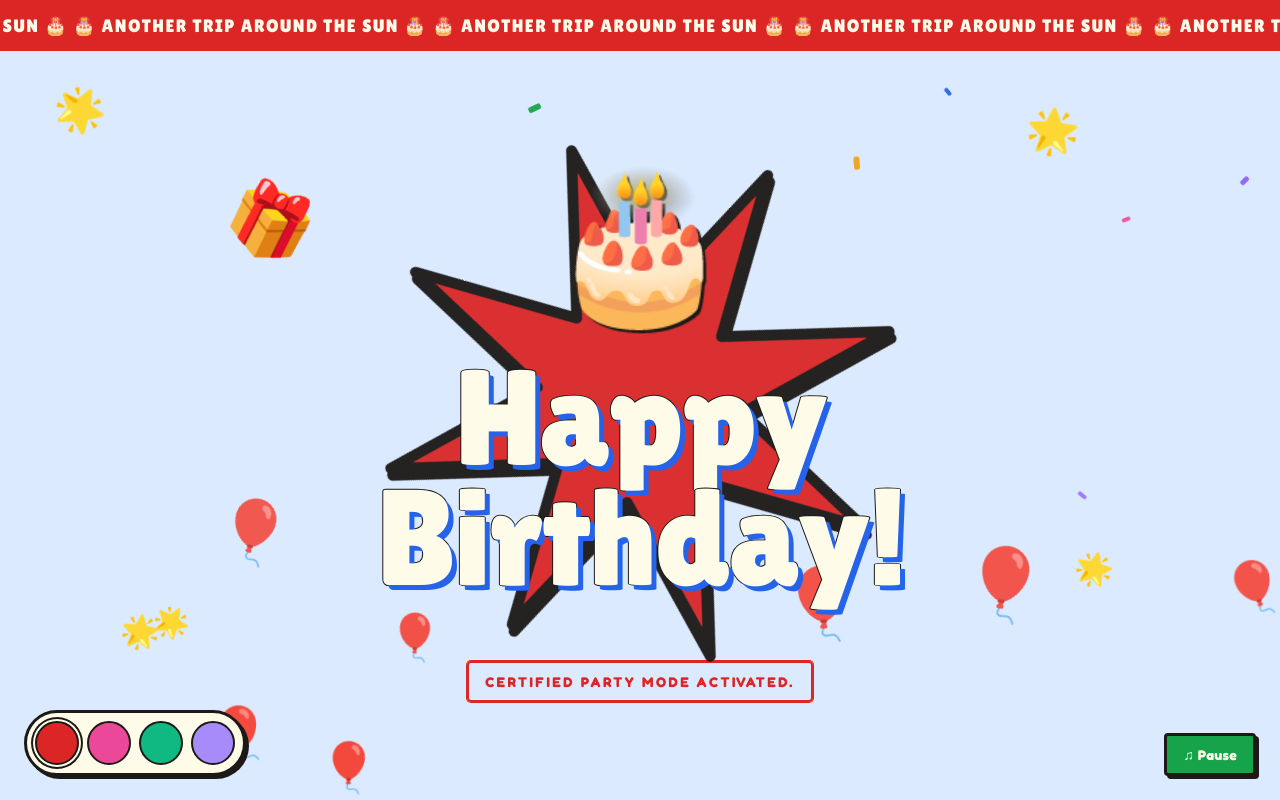
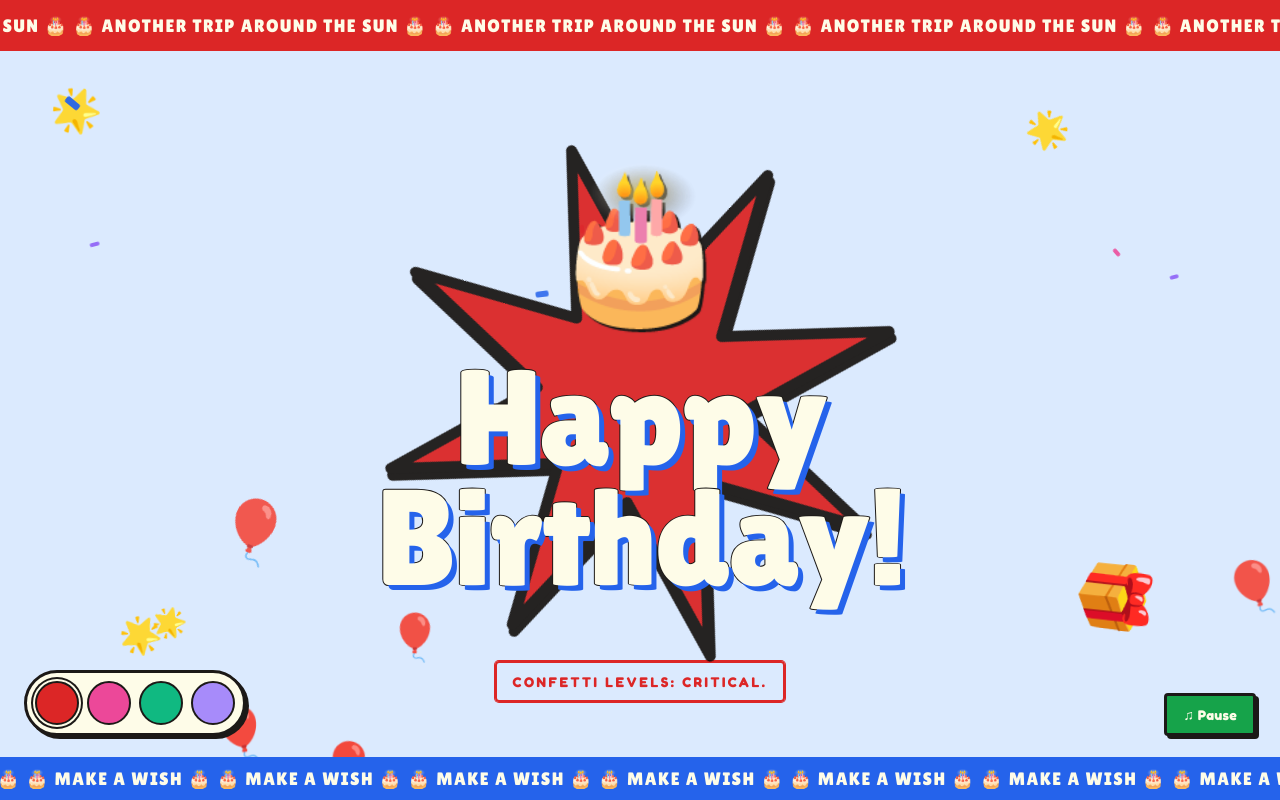
Before and after one commit to rplasc/birthday-site, a Next.js app: page / in a window 1280 px wide. Both pictures are taken after a click on the button "Yes". Built offline with nearby package versions, Linux system fonts and the light colour scheme.

Commit message:
Adjust animation and added bottom marquee

```diff
--- a/src/app/globals.css
+++ b/src/app/globals.css
@@ -115,6 +115,19 @@ body {
   padding: var(--space-sm) 0;
   overflow: hidden;
   transition: background-color 0.25s ease;
+}
+
+/* Bottom marquee on celebration — anchored to viewport bottom so it tracks
+   address-bar reveal on iOS, painted in the theme's second accent so the
+   top/bottom pair shows two different theme hues. */
+.marquee-bar--bottom {
+  position: fixed;
+  bottom: 0;
+  left: 0;
+  right: 0;
+  z-index: 20;
+  background: var(--blue);
+  padding: var(--space-xs) 0;
 }
 
 .marquee-text {
@@ -238,6 +251,13 @@ body {
   bottom: var(--space-corner);
   right: var(--space-corner);
   z-index: 30;
+}
+
+/* Lift the floating corners above the bottom marquee on the celebration
+   screen. Top-marquee-only prompt screen keeps the closer-to-edge anchor. */
+.bg-celebrate .corner-bl,
+.bg-celebrate .corner-br {
+  bottom: calc(var(--space-corner) + 2.5rem);
 }
 
 .btn-yes {
@@ -401,8 +421,7 @@ body {
 }
 
 @keyframes pop-in {
-  0%   { transform: scale(0.4); opacity: 0; }
-  70%  { transform: scale(1.08); opacity: 1; }
+  0%   { transform: scale(0.5); opacity: 0; }
   100% { transform: scale(1); opacity: 1; }
 }
 
@@ -437,20 +456,28 @@ body {
 }
 
 .anim-spin-slow {
-  animation: spin-slow 5s linear infinite;
+  animation: spin-slow 10s linear infinite;
 }
 
 .anim-confetti-fall {
   animation: confetti-fall 6s linear forwards;
 }
 
+/* Bounces 4× over ~10s then rests — page settles into ambient afterglow
+   after the entrance choreography instead of jiggling forever. */
 .anim-bounce-cake {
-  animation: bounce-cake 1s ease-in-out infinite;
+  animation: bounce-cake 2.4s ease-in-out 4;
 }
 
 .anim-marquee {
   display: inline-block;
   animation: marquee-scroll 14s linear infinite;
+}
+
+/* Opposite direction + slower than top — two marquees that don't twin. */
+.anim-marquee-reverse {
+  display: inline-block;
+  animation: marquee-scroll 18s linear infinite reverse;
 }
 
 .anim-wiggle {
@@ -461,8 +488,9 @@ body {
   animation: slide-away 0.4s ease-in forwards;
 }
 
+/* Out-expo entrance — confident, decisive, no dated boing. */
 .anim-pop-in {
-  animation: pop-in 0.5s cubic-bezier(0.34, 1.56, 0.64, 1) both;
+  animation: pop-in 0.55s cubic-bezier(0.16, 1, 0.3, 1) both;
 }
 
 .anim-card-rise {
@@ -709,6 +737,7 @@ body {
   .anim-confetti-fall,
   .anim-bounce-cake,
   .anim-marquee,
+  .anim-marquee-reverse,
   .anim-wiggle,
   .anim-slide-away,
   .anim-pop-in,
--- a/src/app/page.tsx
+++ b/src/app/page.tsx
@@ -26,6 +26,7 @@ interface Variations {
   hero: string;
   teaseText: string;
   celebrateMarquee: string;
+  celebrateBottomMarquee: string;
   celebrateCaption: string;
   surprises: string[];
 }
@@ -74,7 +75,9 @@ function generateDecorations(palette: string[], surprises: string[]): Decoration
   let id = 0;
   const color = () => palette[Math.floor(Math.random() * palette.length)];
 
-  for (let i = 0; i < 7; i++) {
+  // Counts kept lean — edge-bias and motion variance carry the chaos,
+  // not raw quantity. More decorations past this point becomes noise.
+  for (let i = 0; i < 5; i++) {
     list.push({
       id: id++, type: "balloon",
       x: rand(4, 96), y: 0,
@@ -82,15 +85,15 @@ function generateDecorations(palette: string[], surprises: string[]): Decoration
       color: color(), rotate: rand(-20, 20), size: rand(42, 68), dx: 0,
     });
   }
-  for (let i = 0; i < 5; i++) {
+  for (let i = 0; i < 4; i++) {
     list.push({
       id: id++, type: "star",
       x: edgeX(), y: edgeY(),
-      delay: rand(0, 1.5), duration: rand(3, 7),
+      delay: rand(0, 1.5), duration: rand(6, 12),
       color: color(), rotate: 0, size: rand(22, 44), dx: 0,
     });
   }
-  for (let i = 0; i < 14; i++) {
+  for (let i = 0; i < 10; i++) {
     list.push({
       id: id++, type: "confetti",
       x: rand(0, 100), y: -2,
@@ -224,6 +227,7 @@ export default function Home() {
     hero: themeDef.heroes[0],
     teaseText: themeDef.teaseTexts[0],
     celebrateMarquee: themeDef.celebrateMarquees[0],
+    celebrateBottomMarquee: themeDef.celebrateBottomMarquees[0],
     celebrateCaption: themeDef.celebrateCaptions[0],
     surprises: themeDef.surpriseStickers.slice(0, 1),
   }));
@@ -237,6 +241,7 @@ export default function Home() {
       hero: pickOne(def.heroes),
       teaseText: pickOne(def.teaseTexts),
       celebrateMarquee: pickOne(def.celebrateMarquees),
+      celebrateBottomMarquee: pickOne(def.celebrateBottomMarquees),
       celebrateCaption: pickOne(def.celebrateCaptions),
       surprises: pickN(def.surpriseStickers, Math.random() < 0.5 ? 1 : 2),
     });
@@ -244,6 +249,7 @@ export default function Home() {
 
   const marqueeTease = variations.teaseText.repeat(24);
   const marqueeCelebrate = variations.celebrateMarquee.repeat(24);
+  const marqueeCelebrateBottom = variations.celebrateBottomMarquee.repeat(24);
 
   const [showShare, setShowShare] = useState(false);
   const [shareName, setShareName] = useState("");
@@ -467,10 +473,19 @@ export default function Home() {
   /* ── Celebration screen ── */
   return (
     <div className="bg-celebrate relative min-h-screen overflow-hidden flex flex-col items-center justify-center">
-      {/* Marquee bar */}
+      {/* Top marquee — red, right-scrolling, 14s. */}
       <div className="marquee-bar absolute top-0 left-0 right-0 z-20">
         <div className="anim-marquee marquee-text whitespace-nowrap">
           {marqueeCelebrate}
+        </div>
+      </div>
+
+      {/* Bottom marquee — blue (theme accent-2), left-scrolling, 18s.
+          Frames the centered hero stack between two motion bands so the
+          celebration reads as edge-to-edge, not just "centered column." */}
+      <div className="marquee-bar marquee-bar--bottom">
+        <div className="anim-marquee-reverse marquee-text whitespace-nowrap">
+          {marqueeCelebrateBottom}
         </div>
       </div>
 
--- a/src/app/themes.ts
+++ b/src/app/themes.ts
@@ -20,6 +20,7 @@ export interface ThemeDef {
   confettiColors: string[];
   teaseTexts: string[];
   celebrateMarquees: string[];
+  celebrateBottomMarquees: string[];
   celebrateCaptions: string[];
   noEgg: string[];
   modalTitle: string;
@@ -44,6 +45,11 @@ export const THEMES: Record<Theme, ThemeDef> = {
       "🎉 HAPPY BIRTHDAY! 🎉   ",
       "🥳 PARTY MODE ENGAGED 🥳   ",
       "🎂 ANOTHER TRIP AROUND THE SUN 🎂   ",
+    ],
+    celebrateBottomMarquees: [
+      "🎂 MAKE A WISH 🎂   ",
+      "🎈 EAT MORE CAKE 🎈   ",
+      "🪩 GROOVE LICENSE GRANTED 🪩   ",
     ],
     celebrateCaptions: [
       "Certified party mode activated.",
@@ -72,6 +78,11 @@ export const THEMES: Record<Theme, ThemeDef> = {
       "👑 ROYALTY DETECTED 👑   ",
       "🌸 Sparkle level: maximum 🌸   ",
     ],
+    celebrateBottomMarquees: [
+      "👑 LONG LIVE THE BIRTHDAY 👑   ",
+      "🌸 FANCY DAY IN PROGRESS 🌸   ",
+      "💝 BRING THE GLITTER 💝   ",
+    ],
     celebrateCaptions: [
       "Certified princess party activated.",
       "Tiara required from this point on.",
@@ -98,6 +109,11 @@ export const THEMES: Record<Theme, ThemeDef> = {
       "🌻 Happy Birthday! 🌻   ",
       "🦋 Garden party in progress 🦋   ",
       "🌷 Bloom mode engaged 🌷   ",
+    ],
+    celebrateBottomMarquees: [
+      "🌿 GROW WILD TODAY 🌿   ",
+      "🐝 BUSY CELEBRATING 🐝   ",
+      "🌷 PETAL POWER ENGAGED 🌷   ",
     ],
     celebrateCaptions: [
       "Certified garden party activated.",
@@ -126,6 +142,11 @@ export const THEMES: Record<Theme, ThemeDef> = {
       "🌙 STARDUST MODE 🌙   ",
       "🔮 The cosmos approves 🔮   ",
     ],
+    celebrateBottomMarquees: [
+      "🌙 THE STARS APPROVE 🌙   ",
+      "🪐 COSMIC CAKE 24/7 🪐   ",
+      "💫 WISH RECEIVED 💫   ",
+    ],
     celebrateCaptions: [
       "Certified stardust party activated.",
       "Wish granted (pending review).",
```
